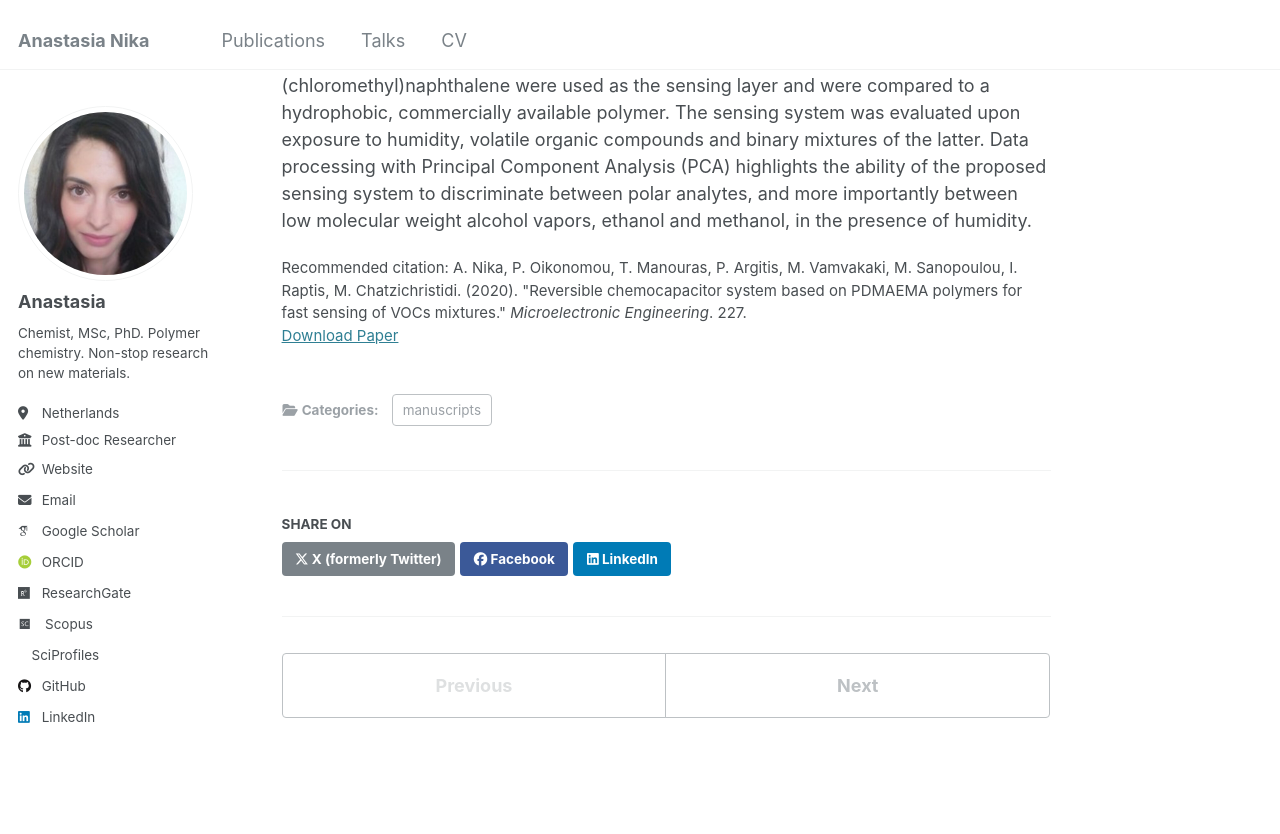
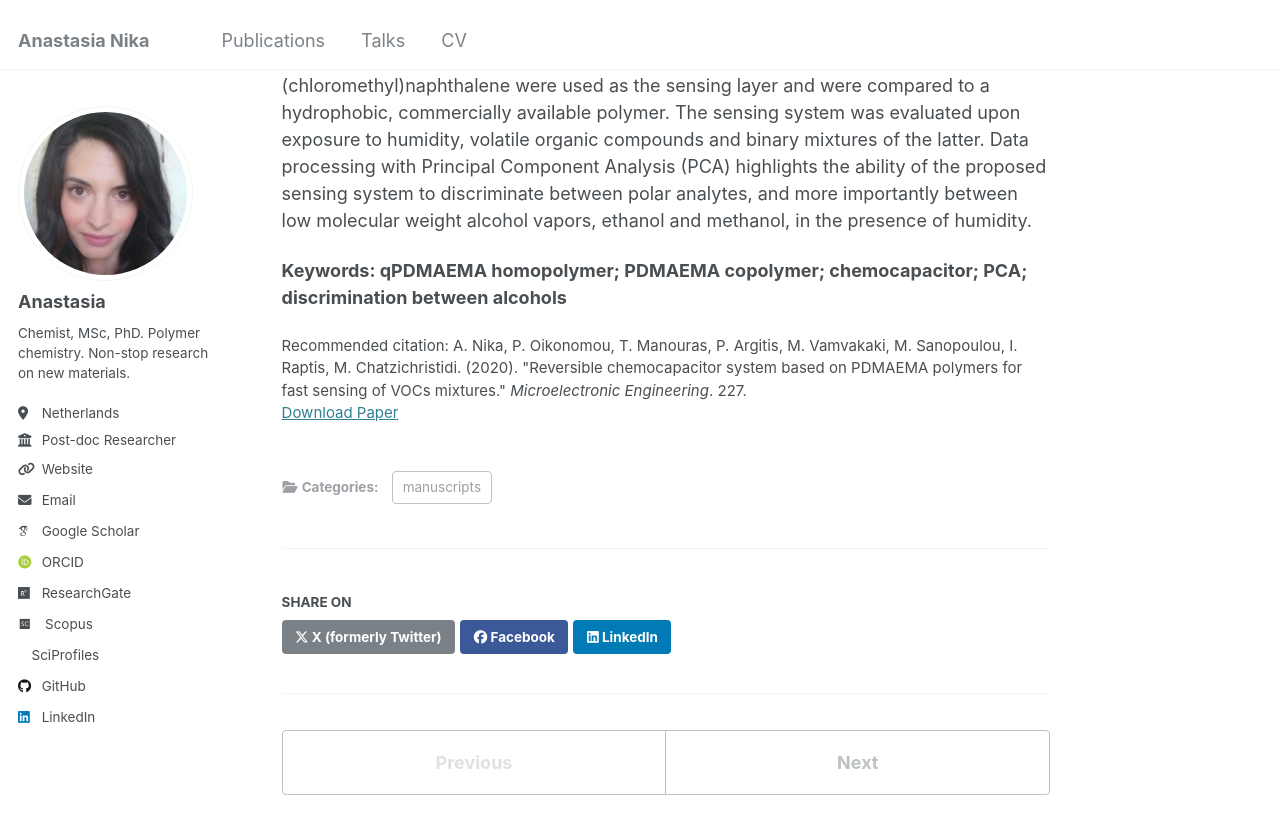
Before and after one commit to anastasianika/anastasianika.github.io, a Jekyll site: the page built from _publications/nika15042020.md, in a window 1280 px wide and 900 px high, scrolled down 452 px. Shown: the top 834 px of the window. Built offline with Jekyll 4.4.1, drawn with Linux system fonts in a browser that asks for light colours; some web fonts are replaced.

Commit message:
Update nika15042020.md

```diff
--- a/_publications/nika15042020.md
+++ b/_publications/nika15042020.md
@@ -14,3 +14,5 @@ citation: 'A. Nika, P. Oikonomou, T. Manouras, P. Argitis, M. Vamvakaki, M. Sano
 **Abstract**
 
 A sensing system, based on tailor-made qPDMAEMA polymers, with the ability to discriminate between methanol and ethanol vapors in the presence or absence of humidity without the need of a separation column and at room temperature is designed and implemented. The miniaturized sensing system is comprised of four polymer coated planar capacitors along with the readout electronic module. The capacitors are fabricated with mainstream microelectronic/micromachining processes forming a planar InterDigitated Electrodes outline with 1 μm critical dimension. Tailor-made, hydrophilic homopolymers and a copolymer based on poly((2-dimethylamino)ethyl methacrylate), synthesized via GTP and quaternized with either methyl iodide or 1-(chloromethyl)naphthalene were used as the sensing layer and were compared to a hydrophobic, commercially available polymer. The sensing system was evaluated upon exposure to humidity, volatile organic compounds and binary mixtures of the latter. Data processing with Principal Component Analysis (PCA) highlights the ability of the proposed sensing system to discriminate between polar analytes, and more importantly between low molecular weight alcohol vapors, ethanol and methanol, in the presence of humidity.
+
+**Keywords: qPDMAEMA homopolymer; PDMAEMA copolymer; chemocapacitor; PCA; discrimination between alcohols**
```
